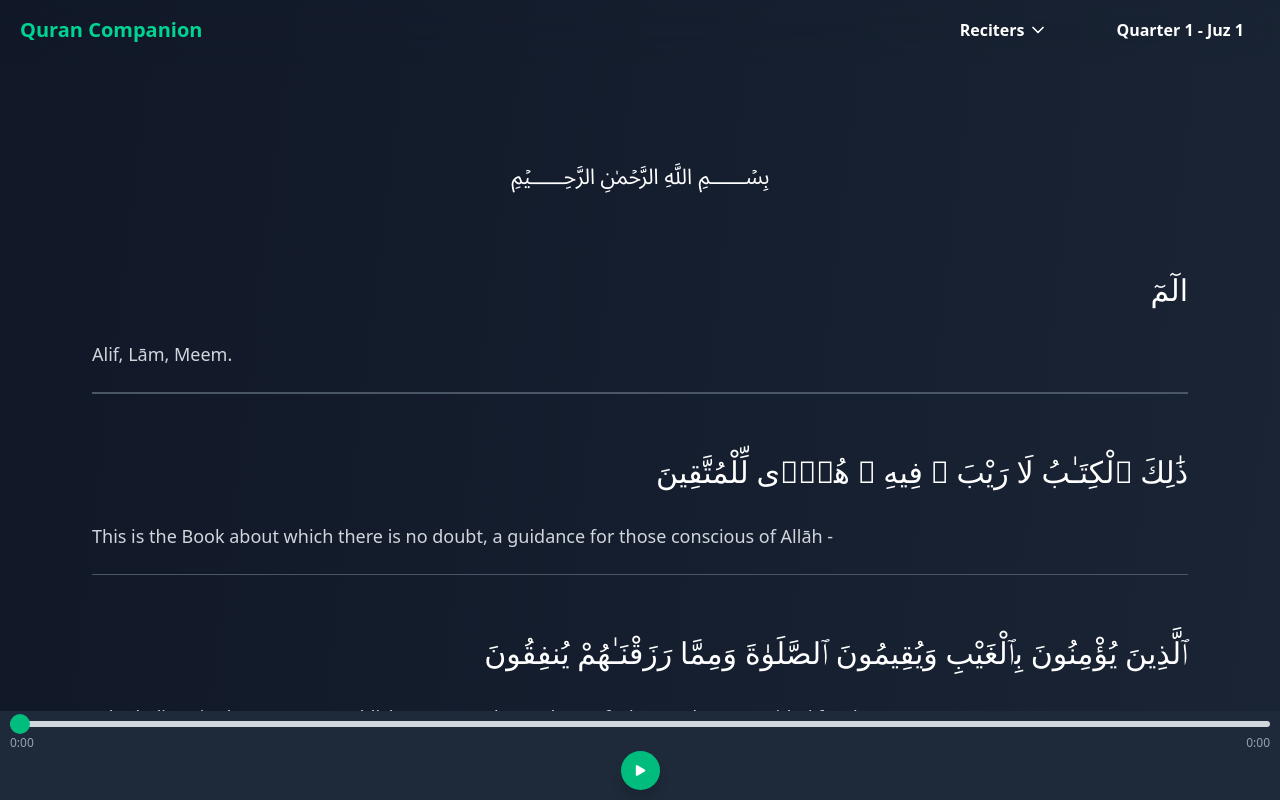
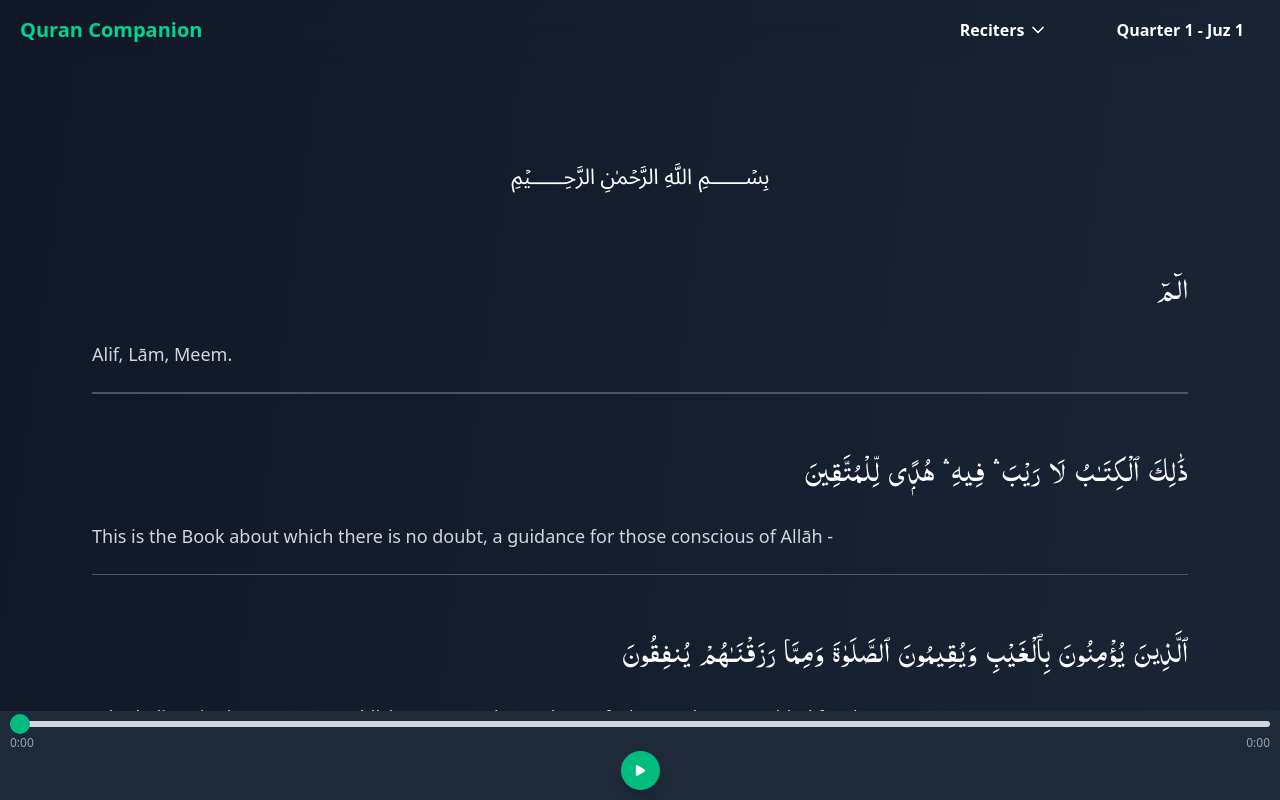
Before and after one commit to yusuf2800/quran-companion, a Next.js app: page /1/quarter/1 in a window 1280 px wide. Shown: the top 800 px of the page. Built offline with nearby package versions, Linux system fonts and the light colour scheme.

Commit message:
fixing fonts

```diff
--- a/src/app/(homepage)/SurahCard.tsx
+++ b/src/app/(homepage)/SurahCard.tsx
@@ -99,7 +99,7 @@ export const SurahCard = () => {
                 <div className="relative flex w-full text-white justify-between">
                   <div className="flex flex-row">
                     <div className="mx-3 my-auto flex aspect-square w-10 rotate-45 items-center justify-center rounded-[3px] bg-emerald-400 selection:bg-emerald-400">
-                    <label className="-rotate-45 cursor-pointer text-[15px]">
+                    <label className="-rotate-45 cursor-pointer text-[17px]">
                       {surah}
                     </label>
                   </div>
--- a/src/app/[juz]/quarter/[quarters]/QuranVerse.tsx
+++ b/src/app/[juz]/quarter/[quarters]/QuranVerse.tsx
@@ -173,7 +173,7 @@ const QuranVerse = ({
                 }`}
               >
                 <p
-                  className={`font-kfguthmani mb-2 text-right text-2xl leading-loose sm:text-3xl ${
+                  className={`font-kfguthmani mb-2 text-right text-2xl leading-loose sm:text-3xl font-indopak ${
                     index === activeAyahIndex ? "text-emerald-500" : ""
                   }`}
                 >
--- a/src/app/globals.css
+++ b/src/app/globals.css
@@ -9,6 +9,11 @@ body {
   font-family: "surah-name-v1-icon";
   src: url("/font/surah-name-v1.ttf") format("truetype");
   font-display: swap;
+}
+
+@font-face {
+  font-family: "indopak";
+  src: url("/font/font.ttf");
 }
 
 @font-face {
@@ -35,6 +40,7 @@ body {
   --font-inter: "Inter";
   --font-sche: "sche";
   --font-surahName: "surah-name";
+  --font-indopak: "indopak";
 }
 
 @custom-variant dark (&:is(.dark *));
```
Also changed, not shown: public/font/font.ttf (added).
